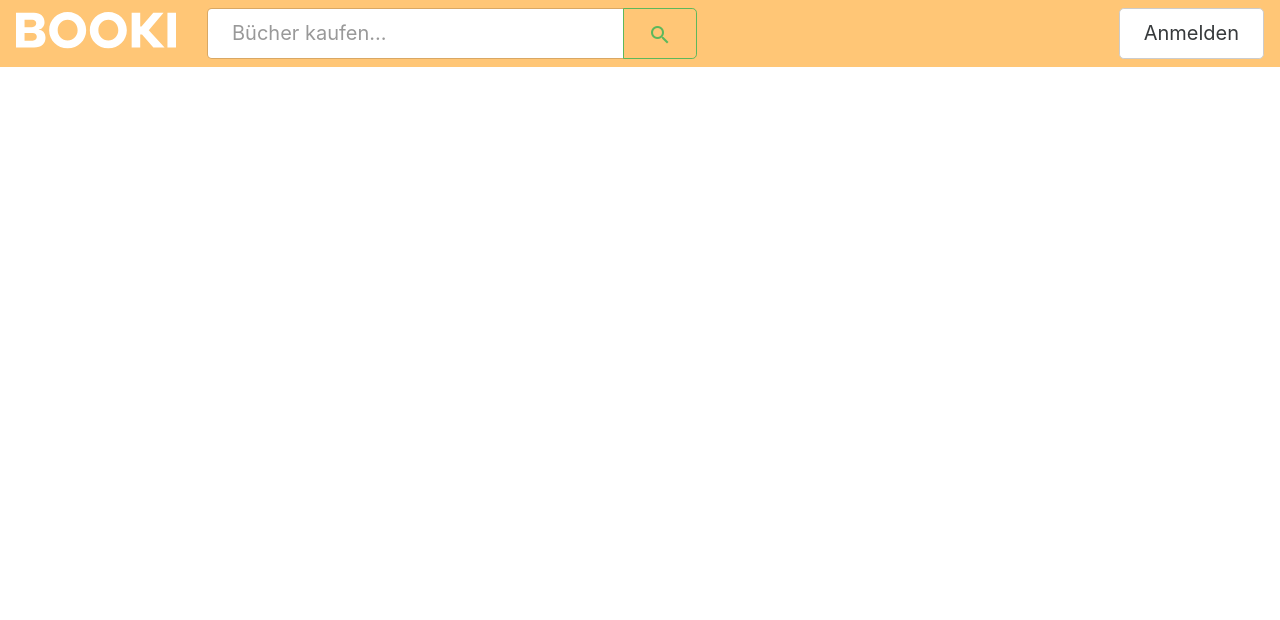
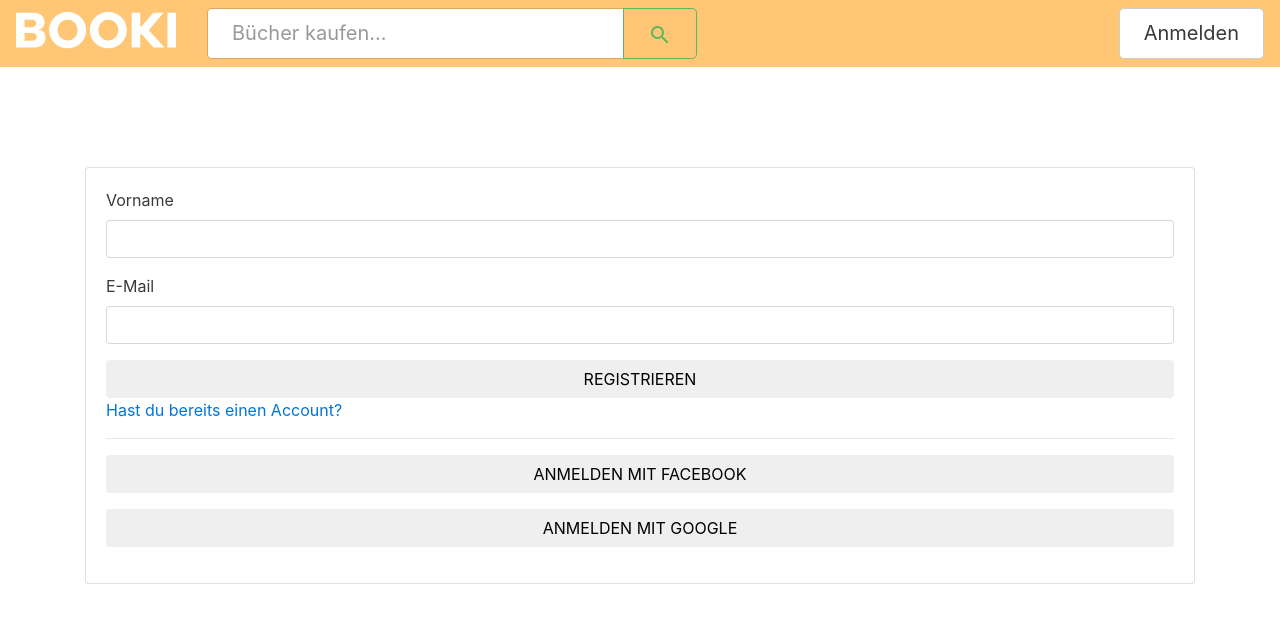
Before and after one commit to hexcodech/booki-frontend, an Angular app: page /register in a window 1280 px wide. Before the commit this address led to /. Shown: the top 620 px of the page. Built offline with nearby package versions, Linux system fonts and the light colour scheme.

Commit message:
Register component | labels | prep for ngSubmit

```diff
--- a/src/app/app-routing.module.ts
+++ b/src/app/app-routing.module.ts
@@ -2,8 +2,10 @@ import { Routes } from '@angular/router';
 
 import { HomepageComponent } from './homepage/homepage.component';
 import { LoginComponent } from './login/login.component';
+import { RegisterComponent } from './register/register.component';
 
 export const routes: Routes = [
   {path: '', component: HomepageComponent},
-  {path: 'login', component: LoginComponent}
+  {path: 'login', component: LoginComponent},
+  {path: 'register', component: RegisterComponent}
 ];
--- a/src/app/app.module.ts
+++ b/src/app/app.module.ts
@@ -10,13 +10,15 @@ import { AppComponent } from './app.component';
 import { NavbarComponent } from './navbar/navbar.component';
 import { HomepageComponent } from './homepage/homepage.component';
 import { LoginComponent } from './login/login.component';
+import { RegisterComponent } from './register/register.component';
 
 @NgModule({
   declarations: [
     AppComponent,
     NavbarComponent,
     HomepageComponent,
-    LoginComponent
+    LoginComponent,
+    RegisterComponent
   ],
   imports: [
     BrowserModule,
--- a/src/app/login/login.component.html
+++ b/src/app/login/login.component.html
@@ -1,16 +1,18 @@
-<div style="margin-top: 100px;">
-  <div class="card card-block">
+<div class="card card-block" style="margin-top: 100px">
 
   <form>
     <div class="form-group">
-        <input type="email" class="form-control" id="exampleInputEmail1" placeholder="E-Mail">
+      <label for="email">E-Mail</label>
+      <input type="email" class="form-control" id="email" placeholder="" required>
     </div>
     <div class="form-group">
-        <input type="password" class="form-control" id="exampleInputPassword1" placeholder="Passwort">
+      <label for="password">Passwort</label>
+      <input type="password" class="form-control" id="password" placeholder="" required>
+      <a href="#">Passwort vergessen?</a>
     </div>
     <div class="form-group">
       <button type="submit" class="btn btn-default">ANMELDEN</button>
-        <a href="#">Passwort vergessen?</a>
+      <a routerLink="/register">Hast du noch keinen Account?</a>
     </div>
   </form>
 
@@ -24,4 +26,3 @@
     <button class="btn btn-default">ANMELDEN MIT GOOGLE</button>
   </div>
 </div>
-</div>
--- /dev/null
+++ b/src/app/register/register.component.css
@@ -0,0 +1,3 @@
+button  {
+  width: 100%;
+}
--- /dev/null
+++ b/src/app/register/register.component.html
@@ -0,0 +1,27 @@
+<div class="card card-block" style="margin-top: 100px">
+
+  <form>
+    <div class="form-group">
+      <label for="firstName">Vorname</label>
+      <input type="text" class="form-control" id="firstName" placeholder="">
+    </div>
+    <div class="form-group">
+      <label for="email">E-Mail</label>
+      <input type="email" class="form-control" id="email" placeholder="">
+    </div>
+    <div class="form-group">
+      <button type="submit" class="btn btn-default">REGISTRIEREN</button>
+      <a routerLink="/login">Hast du bereits einen Account?</a>
+    </div>
+  </form>
+
+  <hr>
+
+  <div class="form-group">
+    <button class="btn btn-default">ANMELDEN MIT FACEBOOK</button>
+  </div>
+
+  <div class="form-group">
+    <button class="btn btn-default">ANMELDEN MIT GOOGLE</button>
+  </div>
+</div>
```
Also changed, not shown: src/app/register/register.component.ts (added, +15 -0 lines). Lines whose indentation alone changed are shown as unchanged.
